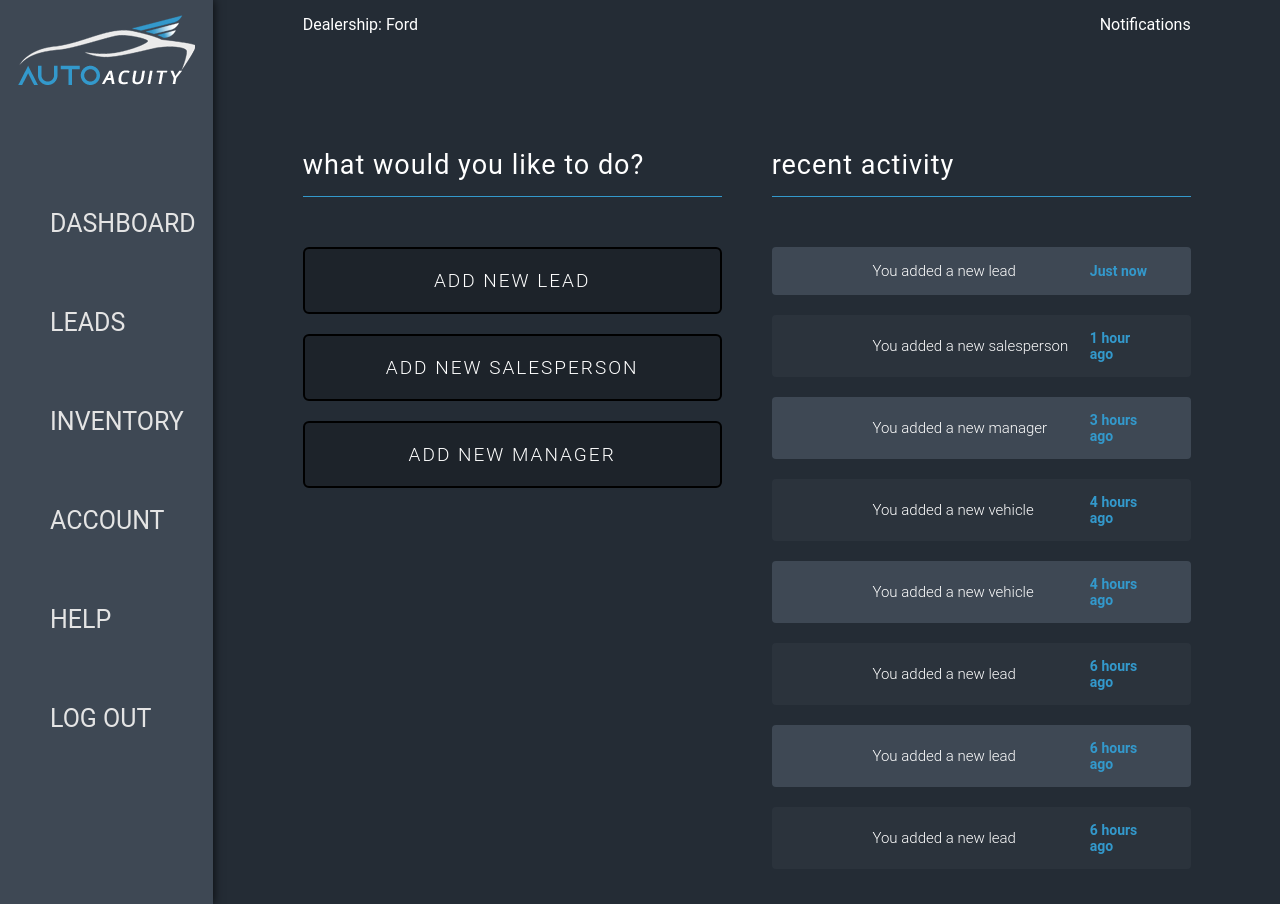
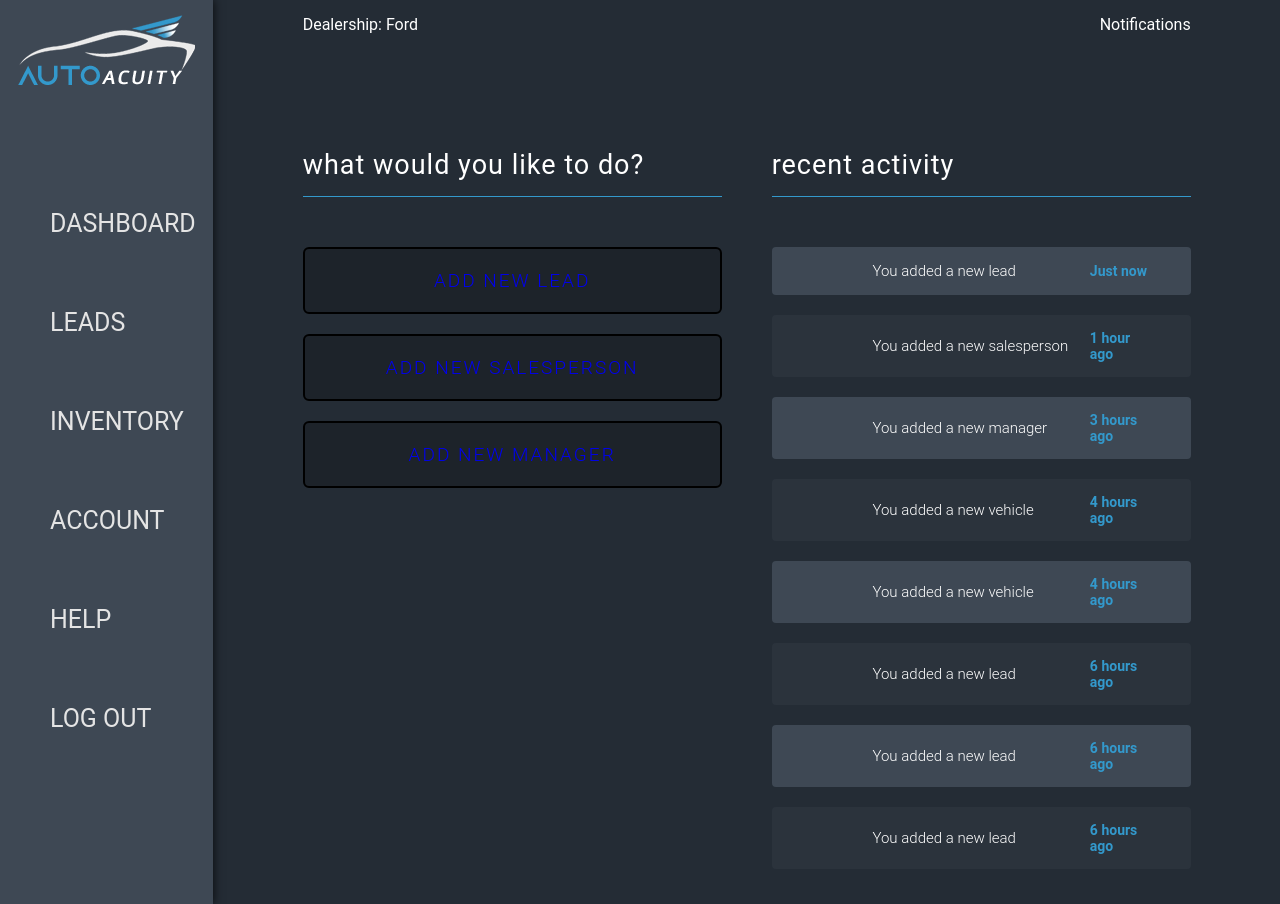
Before and after one commit to nicholas-patterson/dealer-crm, a React (Create React App) app: page /dealer/account in a window 1280 px wide. Built offline with nearby package versions, Linux system fonts and the light colour scheme; some icons are missing.

Commit message:
:sparkles: adds  reach router Link tags instead of a tags
adds  reach router Link tags instead of a tags

```diff
--- a/src/components/SwitchItems/DealerDashboardMain.js
+++ b/src/components/SwitchItems/DealerDashboardMain.js
@@ -1,4 +1,5 @@
 import React from "react";
+import { Link } from "@reach/router";
 
 const DealerDashboardMain = props => {
   return (
@@ -14,17 +15,29 @@ const DealerDashboardMain = props => {
           <h2 className="console__heading">what would you like to do?</h2>
 
           <div className="console__controls">
-            <div className="console__control" onClick={props.leadsClick}>
+            <Link
+              to="/dealer/dash/newlead"
+              className="console__control"
+              onClick={props.leadsClick}
+            >
               <p>Add New Lead</p>
-            </div>
+            </Link>
 
-            <div className="console__control" onClick={props.salesClick}>
+            <Link
+              to="/dealer/dash/newsalesperson"
+              className="console__control"
+              onClick={props.salesClick}
+            >
               <p>Add New Salesperson</p>
-            </div>
+            </Link>
 
-            <div className="console__control" onClick={props.managerClick}>
+            <Link
+              to="/dealer/dash/newmanager"
+              className="console__control"
+              onClick={props.managerClick}
+            >
               <p>Add New Manager</p>
-            </div>
+            </Link>
           </div>
         </div>
 
```
